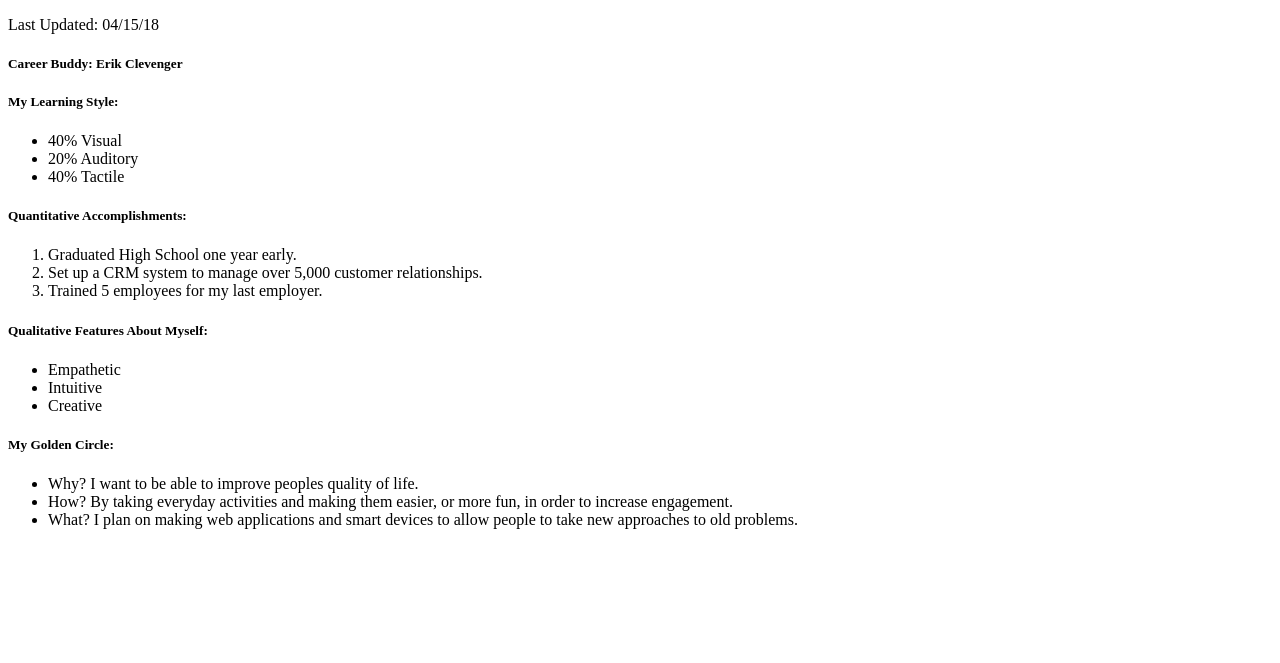
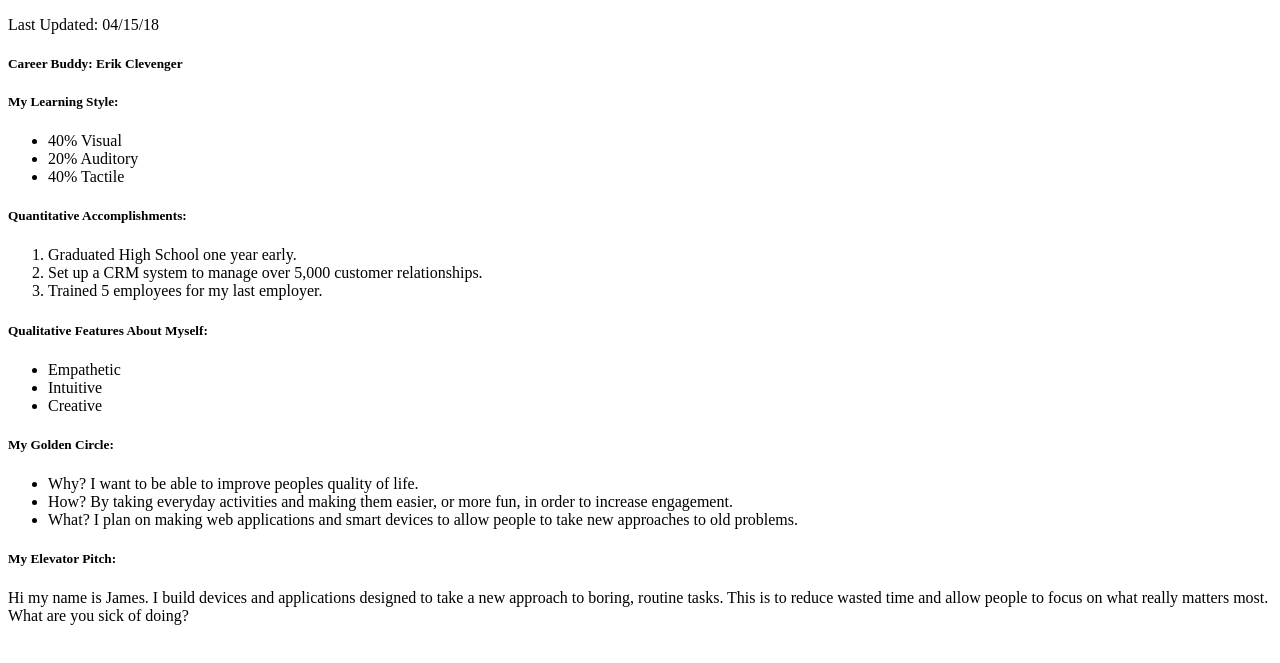
Before and after one commit to jticer4/pro-dev-doc, a plain HTML site: page index.html in a window 1280 px wide. Shown: the part 105-768 px from the top of the page. Drawn offline with Linux system fonts and the light colour scheme.

Commit message:
added my elevator pitch

```diff
--- a/index.html
+++ b/index.html
@@ -33,5 +33,7 @@
 			<li>How? By taking everyday activities and making them easier, or more fun, in order to increase engagement.</li>
 			<li>What? I plan on making web applications and smart devices to allow people to take new approaches to old problems.</li>
 		</ul>
+		<h5>My Elevator Pitch:</h5>
+		<p>Hi my name is James. I build devices and applications designed to take a new approach to boring, routine tasks. This is to reduce wasted time and allow people to focus on what really matters most. What are you sick of doing?</p>
 	</body>
 </html>
```
